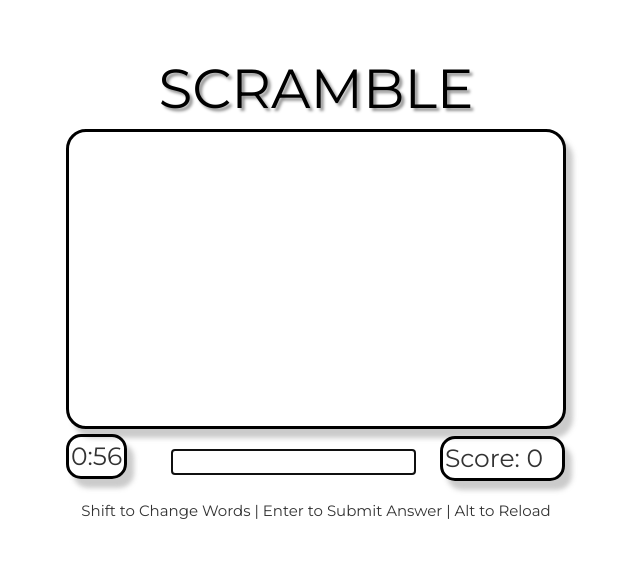
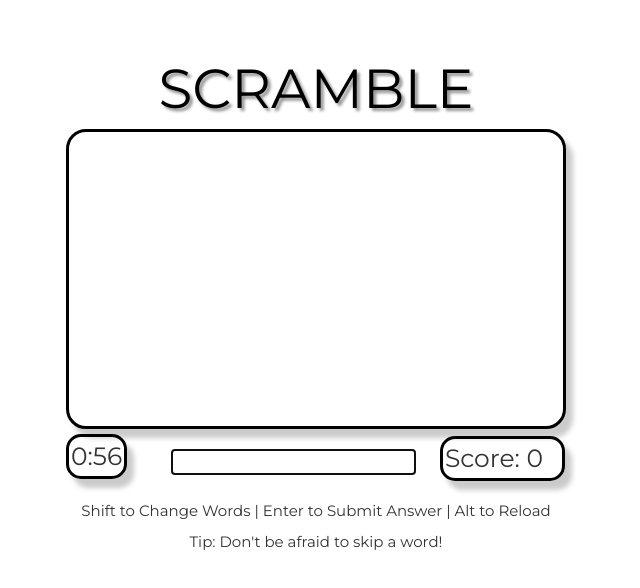
Before and after one commit to corbout/projectOne_Scramble, a plain HTML site: page index.html in a window 1280 px wide. Shown: the whole page, without its empty margins (324-964 px from the left). Drawn offline with nearby package versions, Linux system fonts and the light colour scheme.

Commit message:
added a tip div below the instructions

```diff
--- a/css/style.css
+++ b/css/style.css
@@ -91,3 +91,10 @@ header {
   margin-top: 150px;
   font-size: 15px;
 }
+
+#tips {
+  text-align: center;
+  font-family: 'Montserrat', sans-serif;
+  margin-top: 10px;
+  font-size: 15px;
+}
--- a/index.html
+++ b/index.html
@@ -24,6 +24,7 @@
           <div id="scoreBox">Score: 0</div>
       </div>
     <div id=instructions>Shift to Change Words | Enter to Submit Answer | Alt to Reload</div>
+    <div id=tips>Tip: Don't be afraid to skip a word!</div>
     <script src="js/main.js"></script>
   </body>
 </html>
--- a/js/main.js
+++ b/js/main.js
@@ -16,7 +16,7 @@ function randomNumber() {
 	return number
 }
 
-//shuffle function
+//shuffle formula function
 function shuffle(array) {
 	var m = array.length, t, i;
 	while (m) {
```
